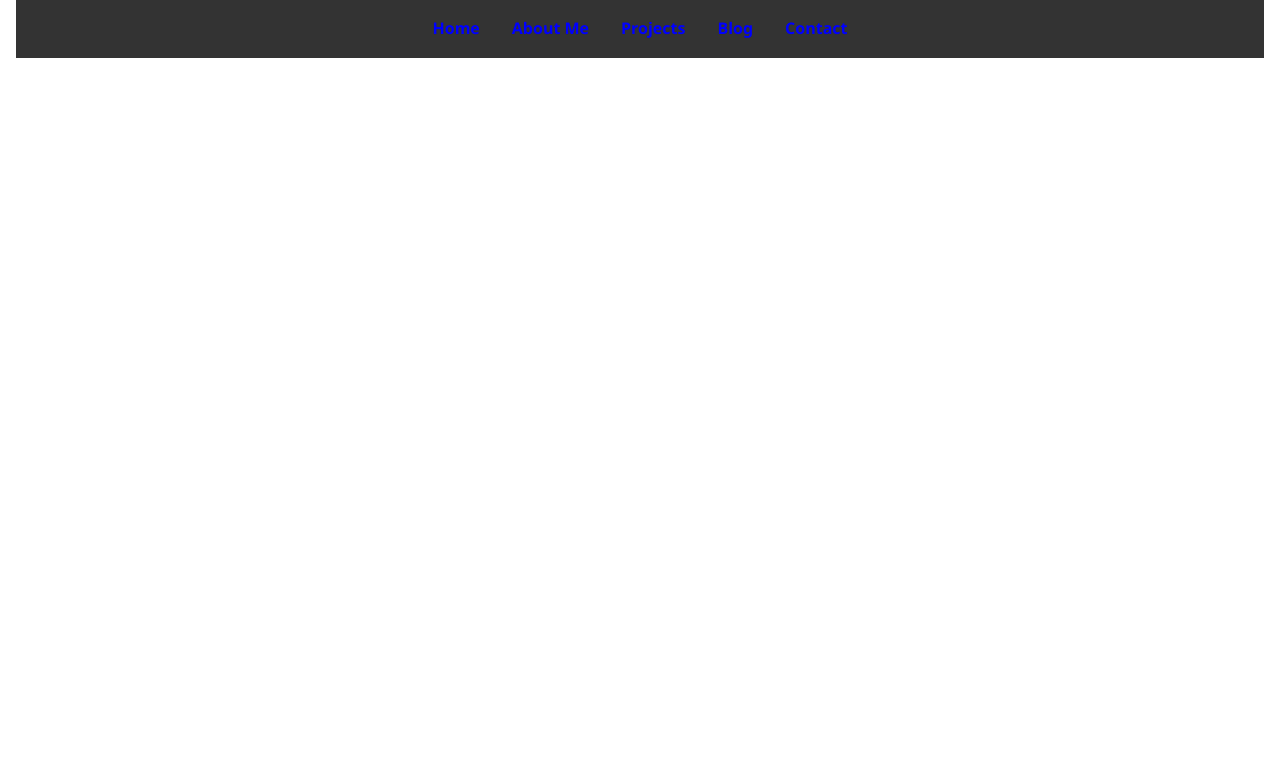
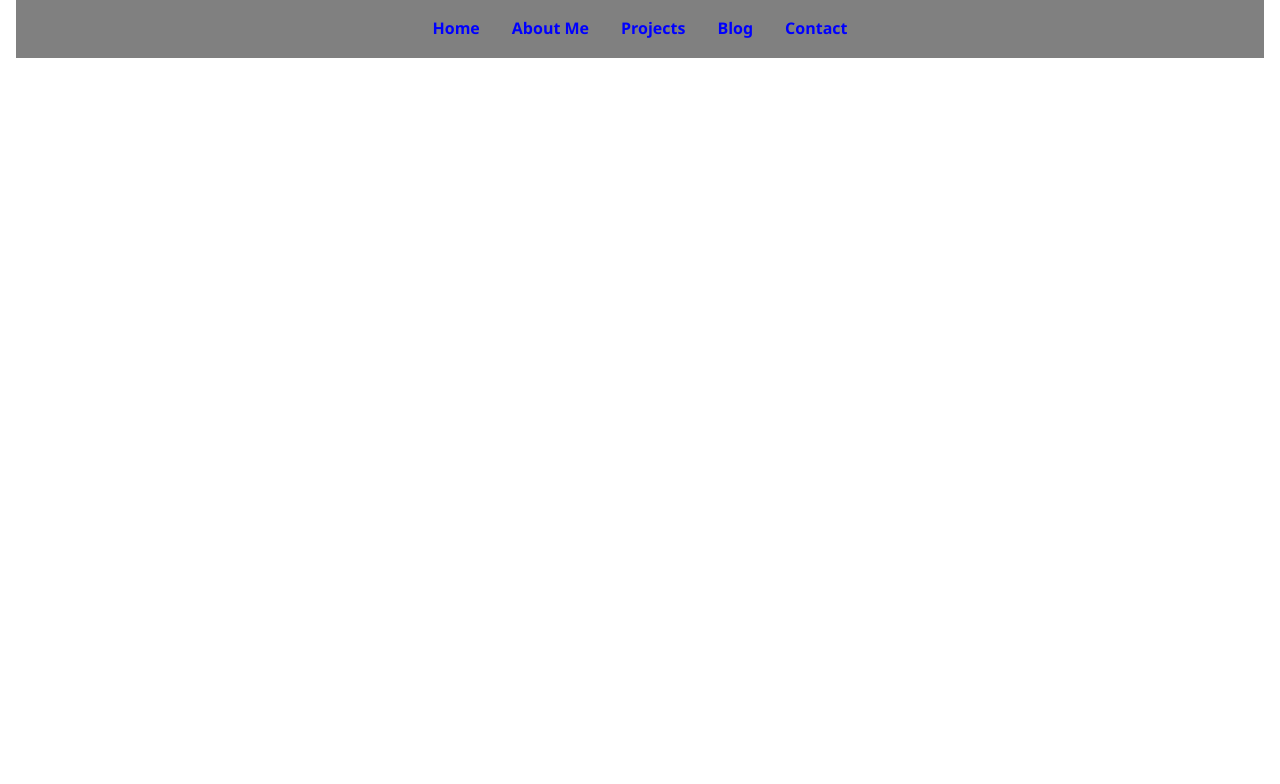
Before and after one commit to chris0-Rogers9/personal-website, a plain HTML site: page index.html in a window 1280 px wide. Shown: the top 784 px of the page. Drawn offline with Linux system fonts and the light colour scheme.

Commit message:
Update style.css

```diff
--- a/style.css
+++ b/style.css
@@ -13,8 +13,8 @@ body {
 }
 
 header {
-    background-color: #333;
-    color: #fff;
+    background-color: grey;
+    color: grey;
     padding: 1rem 0;
 }
 
@@ -32,7 +32,7 @@ nav a {
 }
 
 nav a:hover {
-    color: #00bcd4;
+    color: grey;
 }
 
 
```
